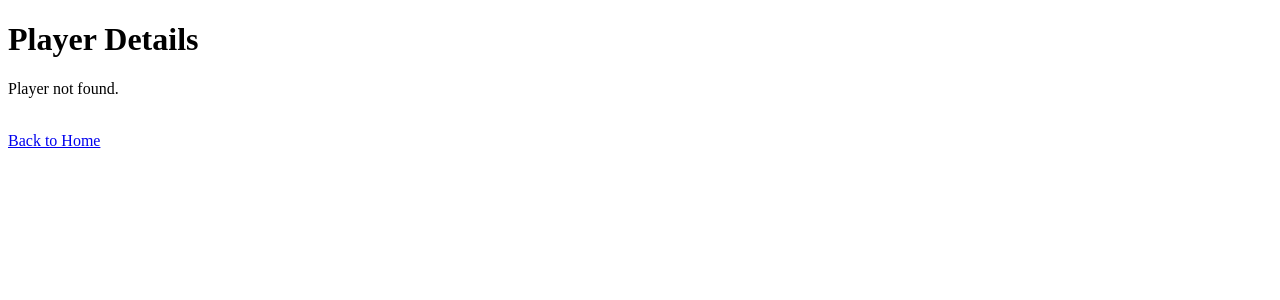
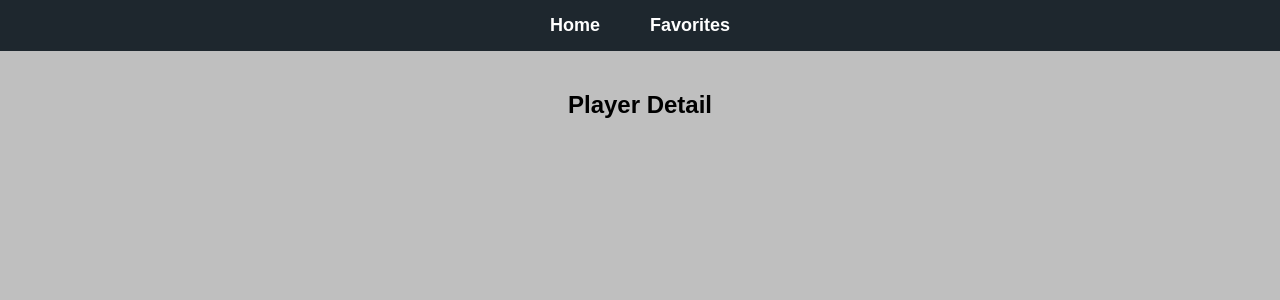
Before and after one commit to Megusaka/NCAA-Transfer-Portal-Assistant, a Flask app: page /player/1 in a window 1280 px wide. Shown: the top 300 px of the page. Run offline with Flask 3, Linux system fonts and the light colour scheme; data comes from the database, SQL or seed files in the repository.

Commit message:
player_detail test

```diff
--- a/templates/player_detail.html
+++ b/templates/player_detail.html
@@ -1,21 +1,7 @@
-<!DOCTYPE html>
-<html>
-<head>
-    <title>Player Details</title>
-</head>
-<body>
+{% extends "base.html" %}
 
-<h1>Player Details</h1>
+{% block content %}
+<h2>Player Detail</h2>
 
-{% if player %}
-    <p>Name: {{ player[0][0] }} {{ player[0][1] }}</p>
-    <p>School: {{ player[0][2] }}</p>
-{% else %}
-    <p>Player not found.</p>
-{% endif %}
 
-<br>
-<a href="{{ url_for('index') }}">Back to Home</a>
-
-</body>
-</html>
+{% endblock %}
```
